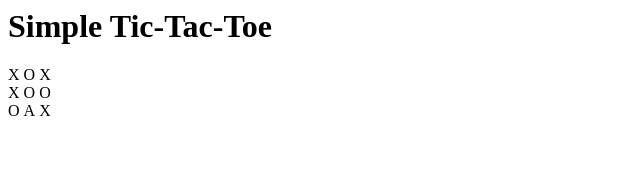
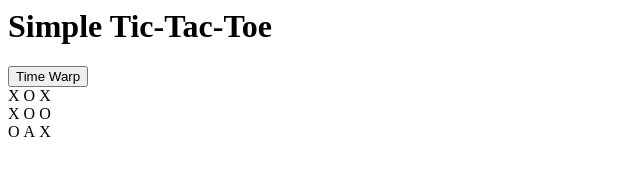
Before and after one commit to michaelwhendrix/simple-tictactoe, a plain HTML site: page index.html in a window 1280 px wide. Shown: the whole page, without its empty margins (0-640 px from the left). Drawn offline with Linux system fonts and the light colour scheme.

Commit message:
added button to place random mark

```diff
--- a/index.html
+++ b/index.html
@@ -8,7 +8,10 @@
         </style>
     </head>
     <body>
+        <header>
         <h1>Simple Tic-Tac-Toe</h1>
+        <button onclick="chngMark()">Time Warp</button>
+        </header>
         <span>
             <div id="a1">X</div>
             <div id="a2">X</div>
@@ -27,7 +30,7 @@
     </body>
     <script>
        function chngMark() {
-        let tileOneToNine = Math.floor(Math.random() * 8);
+        let tileOneToNine = Math.floor(Math.random() * 9);
         switch(tileOneToNine) {
             case 0:
                 document.getElementById("a1").innerHTML = "A";
```
